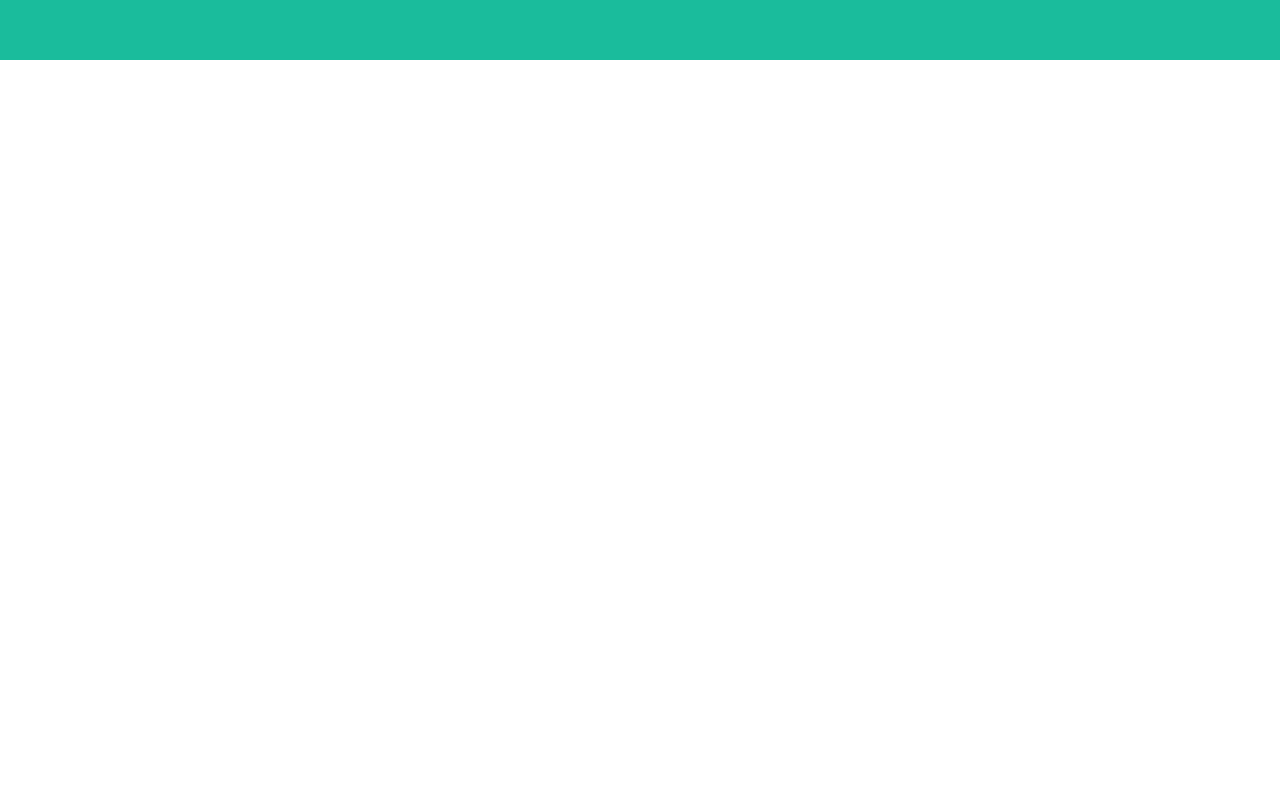
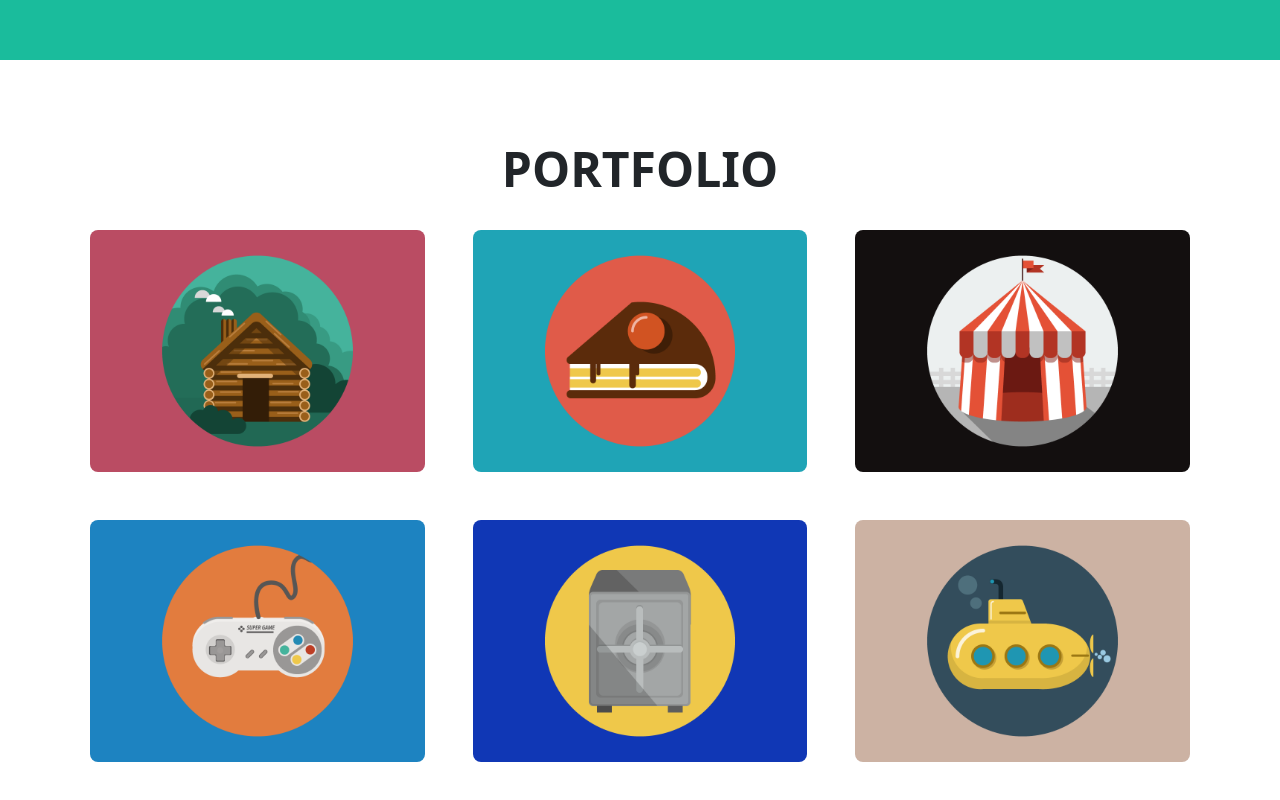
Before and after one commit to Omar-Maher-Khatib/React_Task_1, a React (Vite) app: page / in a window 1280 px wide. Shown: the part 634-1434 px from the top of the page. Before the commit the page ends 800 px from the top, so only its background shows below. Built offline with nearby package versions, Linux system fonts and the light colour scheme.

Commit message:
finish portfolio

```diff
--- a/src/components/portfolio/Portfolio.jsx
+++ b/src/components/portfolio/Portfolio.jsx
@@ -1,5 +1,24 @@
 import './portfolio.css';
+import cabin from './../../assets/cabin.png';
+import cake from './../../assets/cake.png';
+import circus from './../../assets/circus.png';
+import game from './../../assets/game.png';
+import safe from './../../assets/safe.png';
+import submarine from './../../assets/submarine.png';
 
 function Portfolio() {
+    return <section className="portfolio">
+        <div className="container">
+            <h2 className="text-center">Portfolio</h2>
+            <div className="grid-images gap-5 d-flex flex-wrap justify-content-center align-items-center">
+                <img src={cabin} className="img-fluid"/>
+                <img src={cake} className="img-fluid"/>
+                <img src={circus} className="img-fluid"/>
+                <img src={game} className="img-fluid"/>
+                <img src={safe} className="img-fluid"/>
+                <img src={submarine} className="img-fluid"/>
+            </div>
+        </div>
+    </section>
 }
 export default Portfolio;
--- a/src/components/portfolio/portfolio.css
+++ b/src/components/portfolio/portfolio.css
@@ -0,0 +1,16 @@
+.portfolio {
+    margin-top: 5rem;
+    height: 100vh;
+}
+.portfolio h2 {
+    font-size: 3rem;
+    font-weight: 700;
+    text-transform: uppercase;
+    margin-bottom: 2rem;
+}
+.grid-images img {
+    cursor: pointer;
+    width: 30%;
+    height: auto;
+    border-radius: 0.5rem;
+}
```
